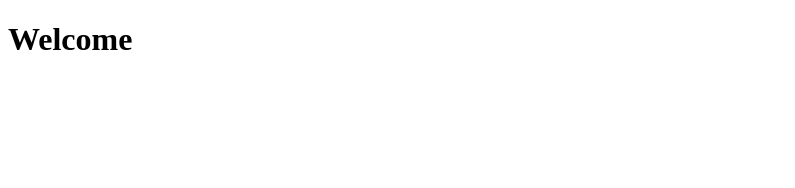
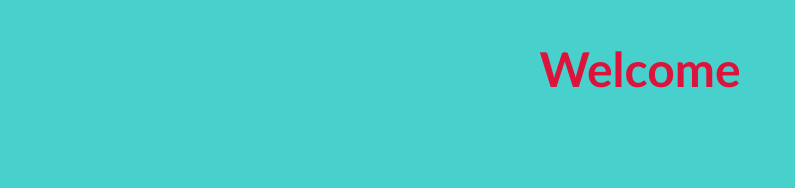
Before and after one commit to Kyle-Lawrenson/keyCodeChallenge, a plain HTML site: page index.html in a window 1280 px wide. Shown: the whole page, without its empty margins (0-795 px from the left). Drawn offline with Linux system fonts and the light colour scheme.

Commit message:
add some css

```diff
--- a/index.html
+++ b/index.html
@@ -3,16 +3,20 @@
 <head>
     <meta charset="UTF-8">
     <meta name="viewport" content="width=device-width, initial-scale=1.0">
-    <title>Document</title>
+    <title>Kyecode Challenge</title>
     <link rel="stylesheet" href="./style.css">
 </head>
 <body>
 
-    <h1 id="header">Welcome</h1>
+    <div class="header">
+        <h1 id="header">Welcome</h1>
+    </div>
 
-    <h3 id="code"></h3>
-    <h3 id="which"></h3>
-    <h3 id="key"></h3>
+    <div class="info">
+        <h3 id="code"></h3>
+        <h3 id="which"></h3>
+        <h3 id="key"></h3>
+    </div>
 
     <script src="script.js"></script>
 </body>
--- a/style.css
+++ b/style.css
@@ -0,0 +1,22 @@
+* {background-color:mediumturquoise;}
+
+body {
+    font-size: x-large;
+    font-family: 'Trebuchet MS', 'Lucida Sans Unicode', 'Lucida Grande', 'Lucida Sans', Arial, sans-serif;
+    color: crimson;
+
+}
+
+
+.header{
+    display:flex;
+    flex-direction: row;
+    justify-content: space-evenly;
+    justify-items: center;
+}
+
+.info {
+    display: flex;
+    flex-direction: row;
+    justify-content: space-evenly;
+}
```
